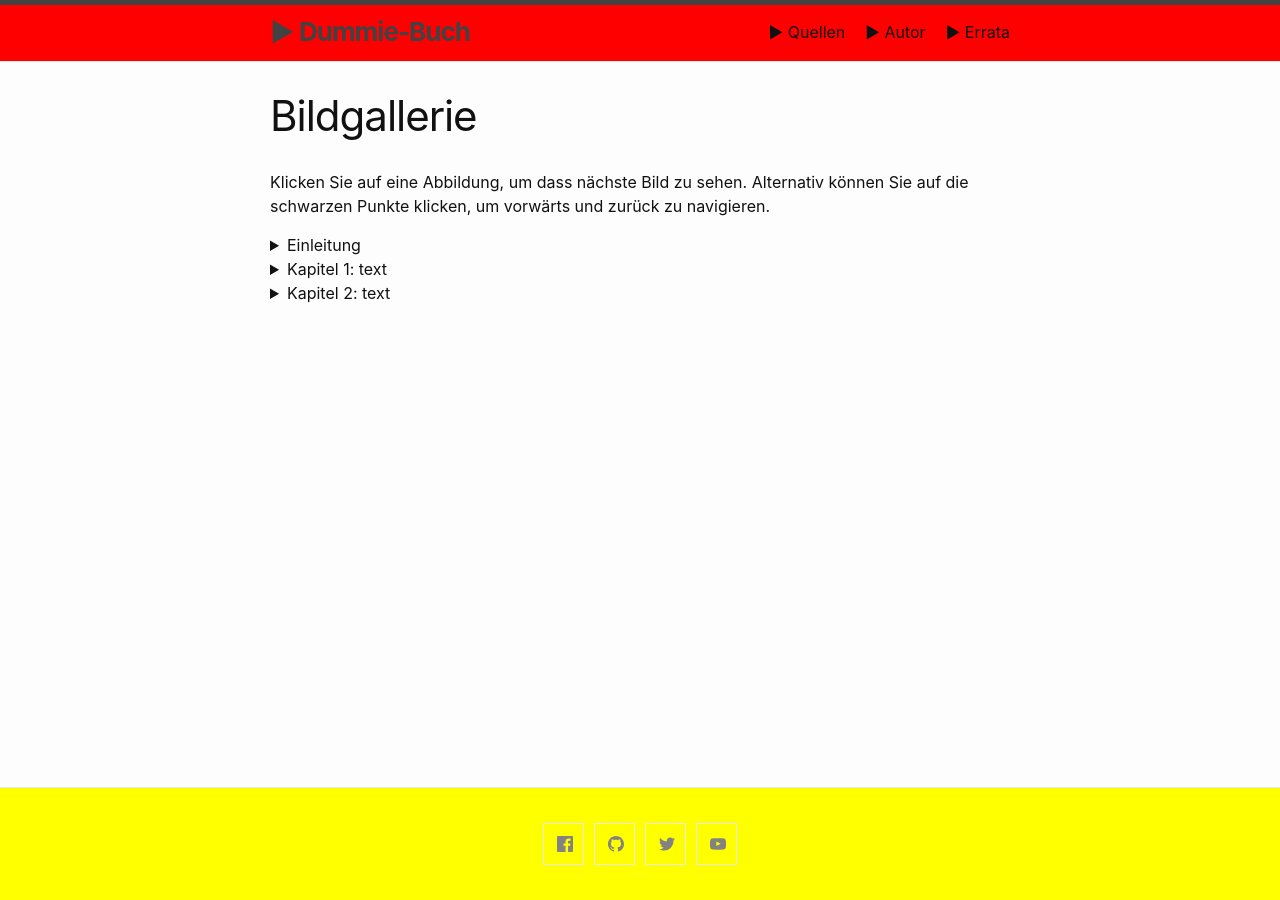
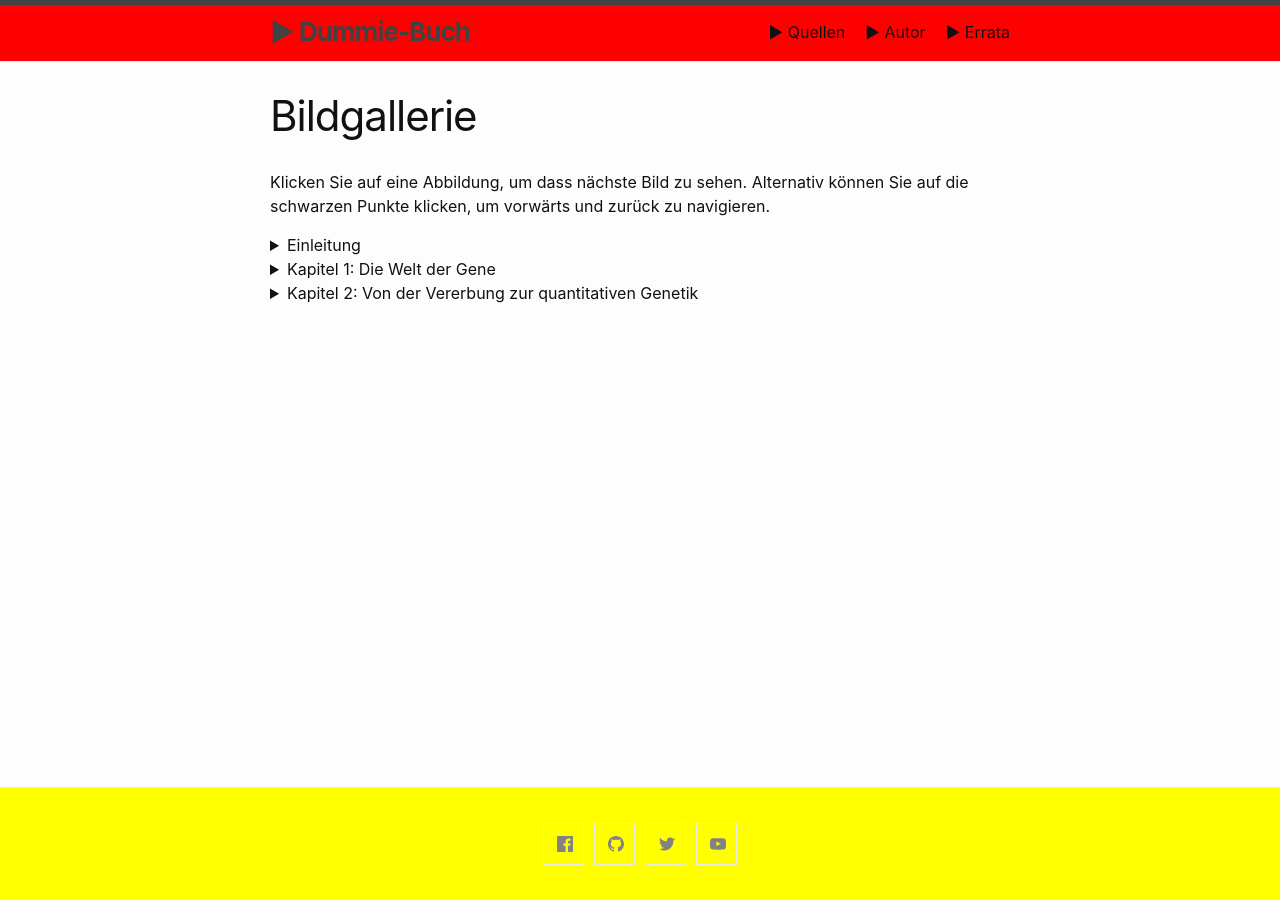
Before and after one commit to awkologist/dummie, a Jekyll site: the page built from weiteres.md, in a window 1280 px wide. Built offline with Jekyll 4.4.1, drawn with Linux system fonts in a browser that asks for light colours; Markdown is read by kramdown in place of the engine named in the settings; some of the changed lines change nothing that is shown.

Commit message:
Update weiteres.md

```diff
--- a/weiteres.md
+++ b/weiteres.md
@@ -41,7 +41,7 @@
 </details>
 
 <details>
-  <summary>Kapitel 1: text</summary>
+  <summary>Kapitel 1: Die Welt der Gene</summary>
 
 <center><br>
 <b onclick="currentDiv(1, 1)">●&nbsp;&nbsp;&nbsp;&nbsp;</b>
@@ -125,7 +125,7 @@
 
 
 <details>
-  <summary>Kapitel 2: text</summary>
+  <summary>Kapitel 2: Von der Vererbung zur quantitativen Genetik</summary>
 
 <center><br>
 <b onclick="currentDiv(1, 2)">●&nbsp;&nbsp;&nbsp;&nbsp;</b>
@@ -151,29 +151,29 @@
 <img src="/dummie/images/biodummie.023.png" onclick="plusDivs(+1, 1)">
 <figcaption><b>Abb. 2.2: </b>Die dritte Mendelsche Regel beschreibt die unabhängige Vererbung mehrerer Merkmale, wenn diese nicht gekoppelt sind, das heißt, wenn sie auf unterschiedlichen Chromosomen liegen oder auf einem Chromosom weit voneinander entfernt sind. In diesem Beispiel folgen die Merkmale Farbe (<i>F</i>) und Beschaffenheit (<i>B</i>) der Erbsenhülle einem dominat-rezessiven Erbgang. Die <i>Punnett</i>-Quadrate zeigen die aus der Fusion der haploiden Keimzellen möglichen diploiden Genotypen. Die eingerahmten Merkmalskombinationen der F2-Generation kommen nicht in der Elterngeneration vor. Sie sind reinerbige neue Kombinationen.</figcaption>
 </figure>
-<figure class="dummieChapter_1" >
+<figure class="dummieChapter_2" >
 <img src="/dummie/images/biodummie.023.png" onclick="plusDivs(+1, 1)">
-<figcaption><b>Abb. 2.3: </b>Kapitel bla bla </figcaption>
+<figcaption><b>Abb. 2.3: </b>Durch die Kopplung von Genen werden die Mendelschen Regeln außer Kraft gesetzt. Die Rekombinationshäufigkeit (auch Rekombinationsfrequenz genannt) gibt an, wie groß die Wahrscheinlichkeit ist, dass zwischen zwei Orten (Loci) im Genom Crossing-Over stattfindet. Diese Rekombinationswahrscheinlichkeit wurde früher in der Einheit Centimorgan (cM) angegeben.</figcaption>
 </figure>
 <figure class="dummieChapter_2" >
 <img src="/dummie/images/biodummie.023.png" onclick="plusDivs(+1, 1)">
-<figcaption><b>Abb. 2.4: </b>Kapitel bla bla </figcaption>
+  <figcaption><b>Abb. 2.4: </b>Originalabbildung aus dem Buch <i>Experimentelle Protistenstudien</i> von <i>Victor Jollos</i> von 1921. Die Versuche führte er bereits zehn Jahre vorher durch. Die Selektion der Körpergröße bei Pantoffeltierchen führt in jeder Weiterzucht wieder zu einer Normalverteilung der Körpergrößen wie in der ursprünglichen Population. Das ist das Ergebnis der Regression zum Mittelwert.</figcaption>
 </figure>
 <figure class="dummieChapter_2" >
 <img src="/dummie/images/biodummie.023.png" onclick="plusDivs(+1, 1)">
-<figcaption><b>Abb. 2.5: </b>Kapitel bla bla </figcaption>
+  <figcaption><b>Abb. 2.5: </b><i>Francis Galton</i> beschrieb 1886 die Regression zum Mittelwert. Schwarze Kreise stellen die mittlere Größe der Elternpaare dar. Graue Kreise kennzeichnen Mittelwerte der Körpergrößen der Kinder. Die Kinder von Eltern, die kleiner als die Durchschnittsgröße sind, tendieren zum Mittelwert, werden also eher größer als die Eltern. Die Umrechnung der Körpergröße von Inch zu Zentimetern macht leider keinen Sinn: Das Inch wurde erst in den 1950er Jahren als 2,54 Zentimetern festgelegt. Vorher gab es Wildwuchs.</figcaption>
 </figure>
 <figure class="dummieChapter_2" >
 <img src="/dummie/images/biodummie.023.png" onclick="plusDivs(+1, 1)">
-<figcaption><b>Abb. 2.6: </b>Kapitel bla bla </figcaption>
+<figcaption><b>Abb. 2.6: </b>Die Einflüsse des Erbguts und der Umwelt auf Merkmale (Phänotypen) unterscheiden sich.</figcaption>
 </figure>
 <figure class="dummieChapter_2" >
 <img src="/dummie/images/biodummie.023.png" onclick="plusDivs(+1, 1)">
-<figcaption><b>Abb. 2.7: </b>Kapitel bla bla </figcaption>
+<figcaption><b>Abb. 2.7: </b>Die quantitative Genetik vereint die Konzepte der Vererbung kategorischer Merkmale nach <i>Mendel</i> und kontinuierlicher Merkmale nach <i>Galton</i>. Vater der Synthese ist der britische Mathematiker <i>Ronald Fisher</i>. Zur Erinnerung: Darwins Werk <i>Über die Entstehung der Arten</i> erschien 1859.</figcaption>
 </figure>
 <figure class="dummieChapter_2" >
 <img src="/dummie/images/biodummie.023.png" onclick="plusDivs(+1, 1)">
-<figcaption><b>Abb. 2.8: </b>Kapitel bla bla </figcaption>
+<figcaption><b>Abb. 2.8: </b>Ein Überblick über die Blattrundung, die Einkerbungstiefe und die Blattfläche bei der Säulen-Espe (\textit{Populus tremula erecta}). Jedes Blatt stammt von einem eigenen Genotyp. Ich zeige hier nur eine Auswahl der auftretenden Formvariationen.</figcaption>
 </figure>
 </details>
 
```
